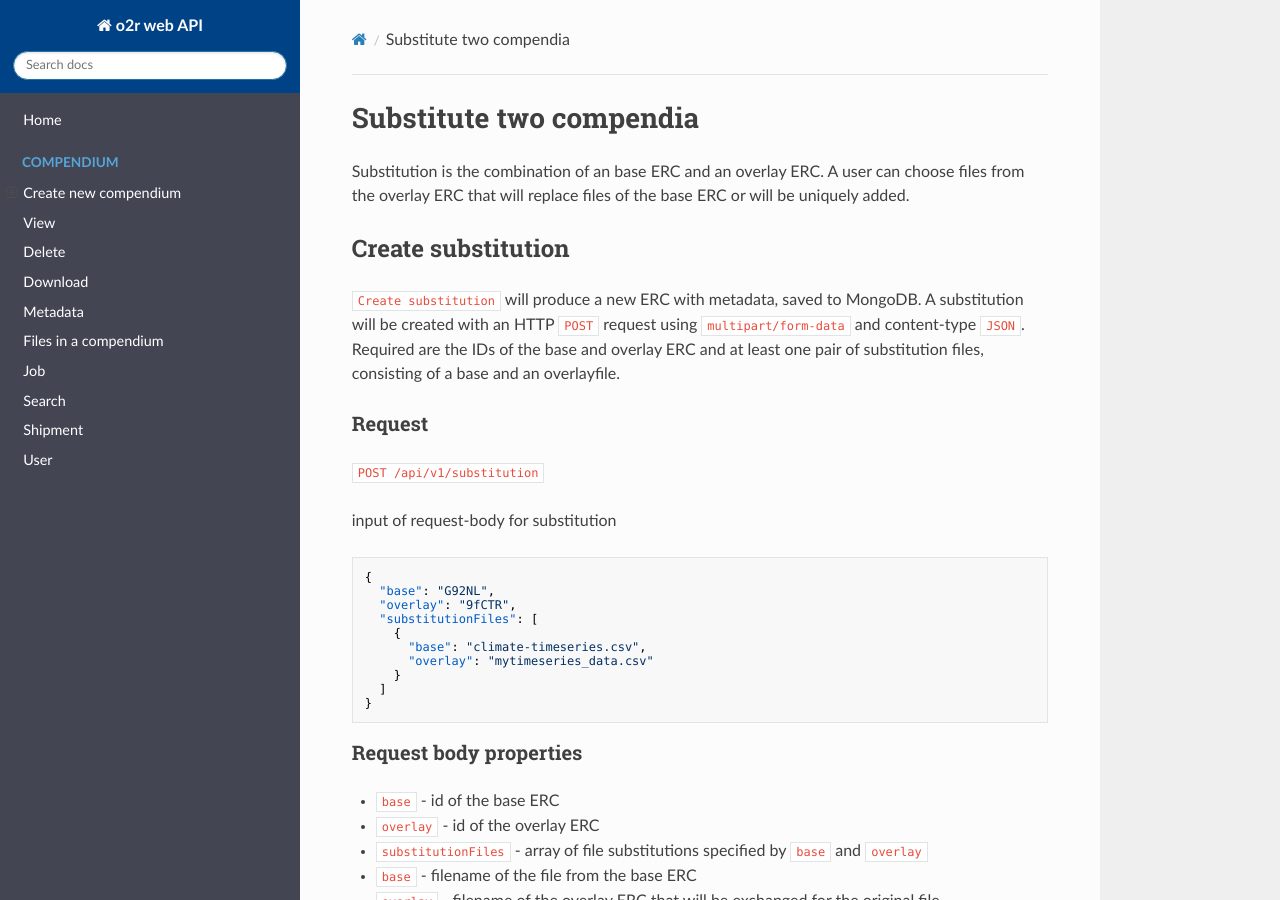
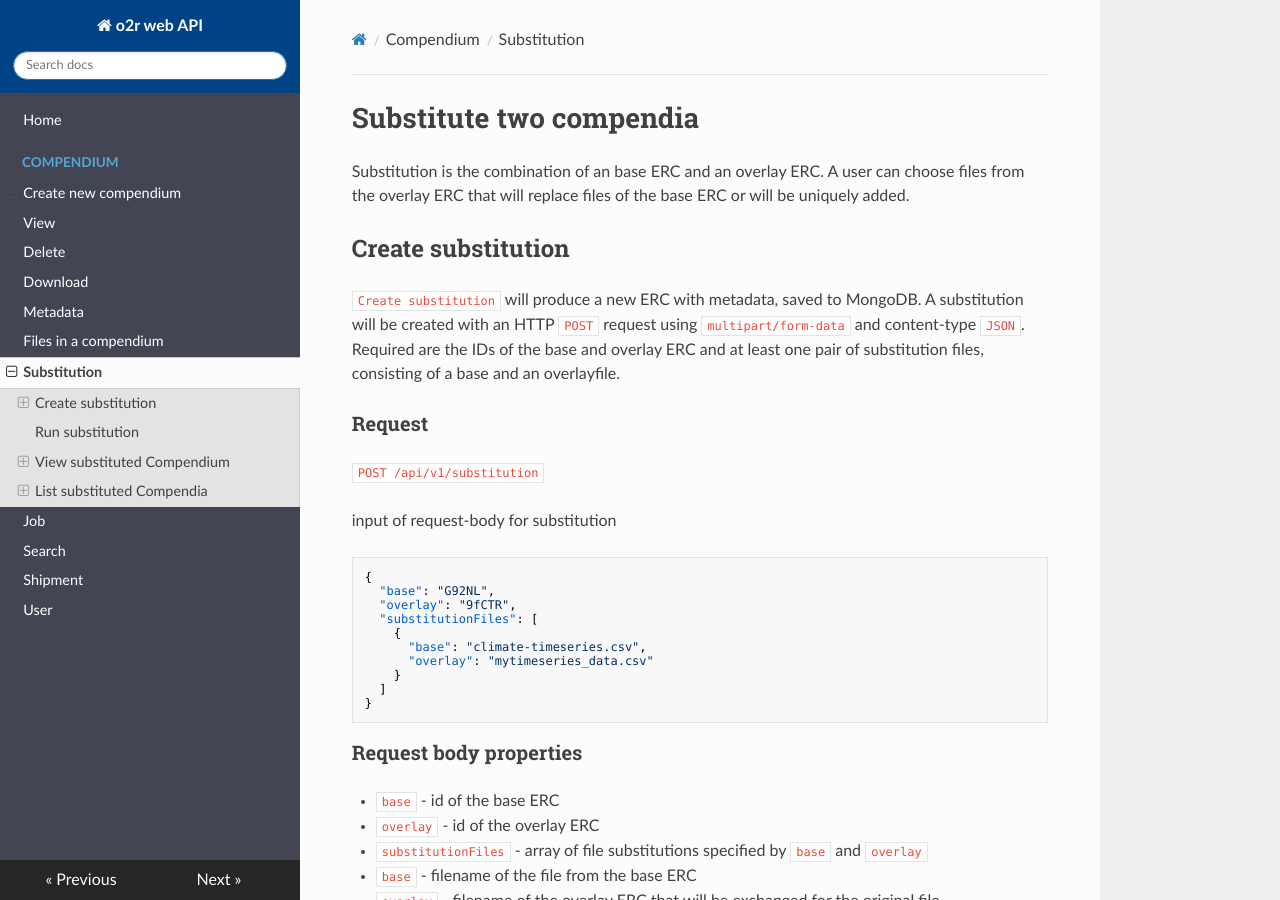
Before and after one commit to o2r-project/api, an MkDocs documentation site: the page built from docs/compendium/substitute.md, in a window 1280 px wide and 900 px high. Built offline with MkDocs 1.6.1, drawn with Linux system fonts in a browser that asks for light colours; nearby versions of some CDN libraries; old or Windows-style settings are respelled for this version of MkDocs.

Commit message:
add subsitution to the pages list

```diff
--- a/mkdocs.yml
+++ b/mkdocs.yml
@@ -11,6 +11,7 @@ pages:
     - Download: compendium/download.md
     - Metadata: compendium/metadata.md
     - Files in a compendium: compendium/files.md
+    - Substitution: compendium/substitute.md
   - Job: job.md
   - Search: search.md
   - Shipment: shipment.md
```
